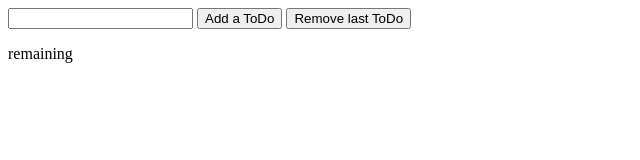
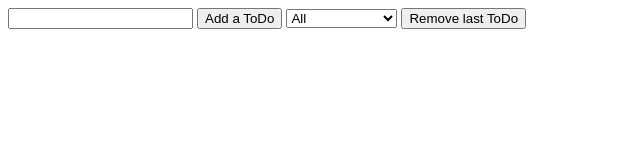
Before and after one commit to OMGDuke/angular-intro-tdd, a website: page app/index.html in a window 1280 px wide. Shown: the whole page, without its empty margins (0-640 px from the left). Drawn offline with nearby package versions, Linux system fonts and the light colour scheme; no server answers.

Commit message:
Added filtered todos

```diff
--- a/app/index.html
+++ b/app/index.html
@@ -11,16 +11,18 @@
   </head>
   <body>
     <div id="todos" ng-controller="ToDoController as controller">
-    <p ng-repeat='todo in controller.todos'>
-      {{todo.text}}: {{todo.completed ? "completed" : "not completed"}}
-      <span class="complete" ng-click="todo.complete();">Complete</span>
-    </p>
-    <input type="text" id="new-todo-name" ng-model="todoText">
-    <button id="add-todo" ng-click="controller.addToDo(todoText);">Add a ToDo</button>
-    <button id="remove-todo" ng-click='controller.removeToDo();'>Remove last ToDo</button>
-  </div>
-  <p id='todo-count'ng-model='todos'>
-    {{todos.count}} remaining
-  </p>
+      <input type="text" id="new-todo-name" ng-model="todoText">
+      <button id="add-todo" ng-click="controller.addToDo(todoText);">Add a ToDo</button>
+      <select class="filter" ng-model='option'>
+        <option value=''>All</option>
+        <option value="true">Completed</option>
+        <option value='false'>Not Completed</option>
+      </select>
+      <button id="remove-todo" ng-click='controller.removeToDo();'>Remove last ToDo</button>
+      <p ng-repeat='todo in controller.todos | filter:option'>
+        {{todo.text}}: {{todo.completed ? "completed" : "not completed"}}
+        <button class="complete" ng-click="todo.complete();">Done</button>
+      </p>
+    </div>
   </body>
 </html>
```
Also changed, not shown: test/e2e/toDosFeature.js (+8 -0 lines), test/unit/ToDoController.spec.js (+0 -2 lines).
